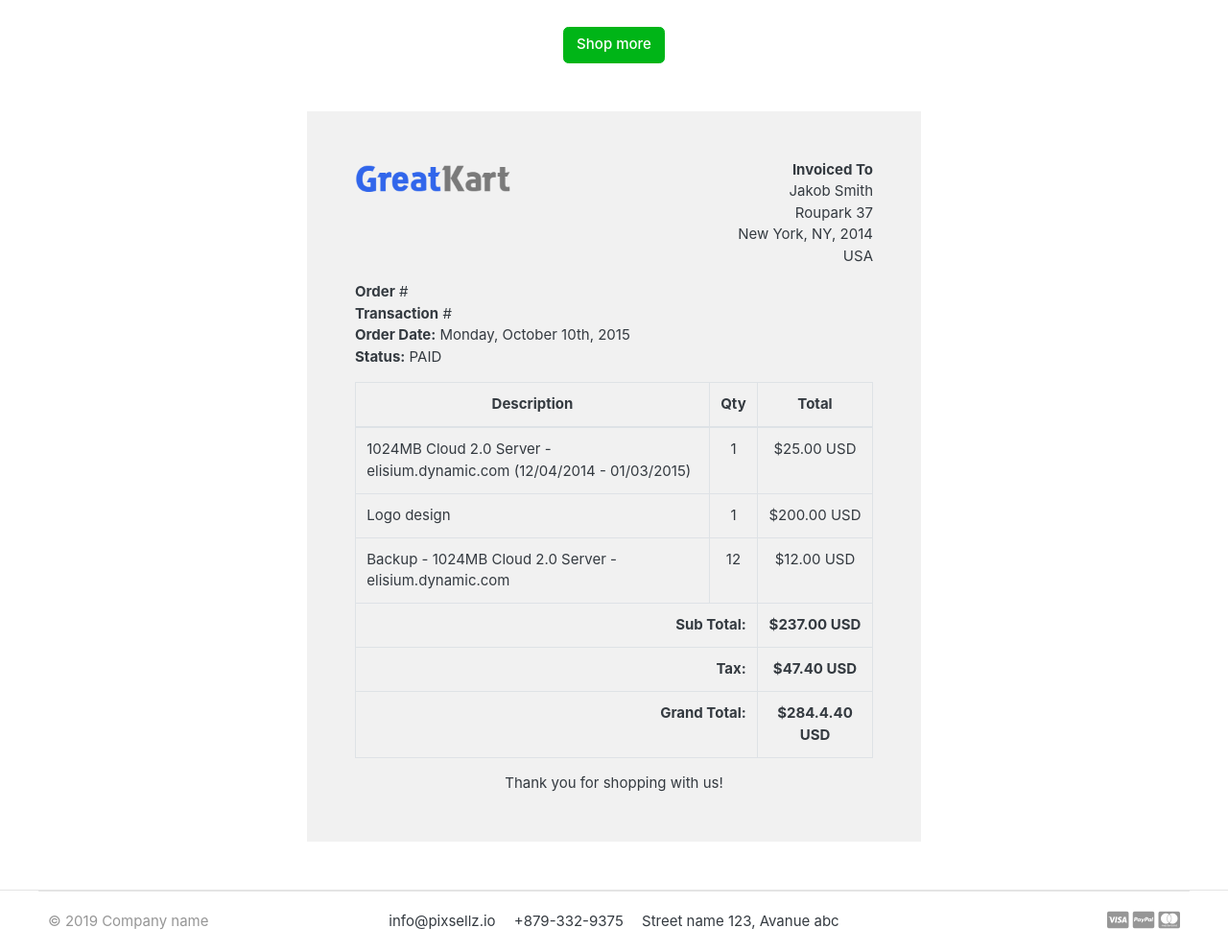
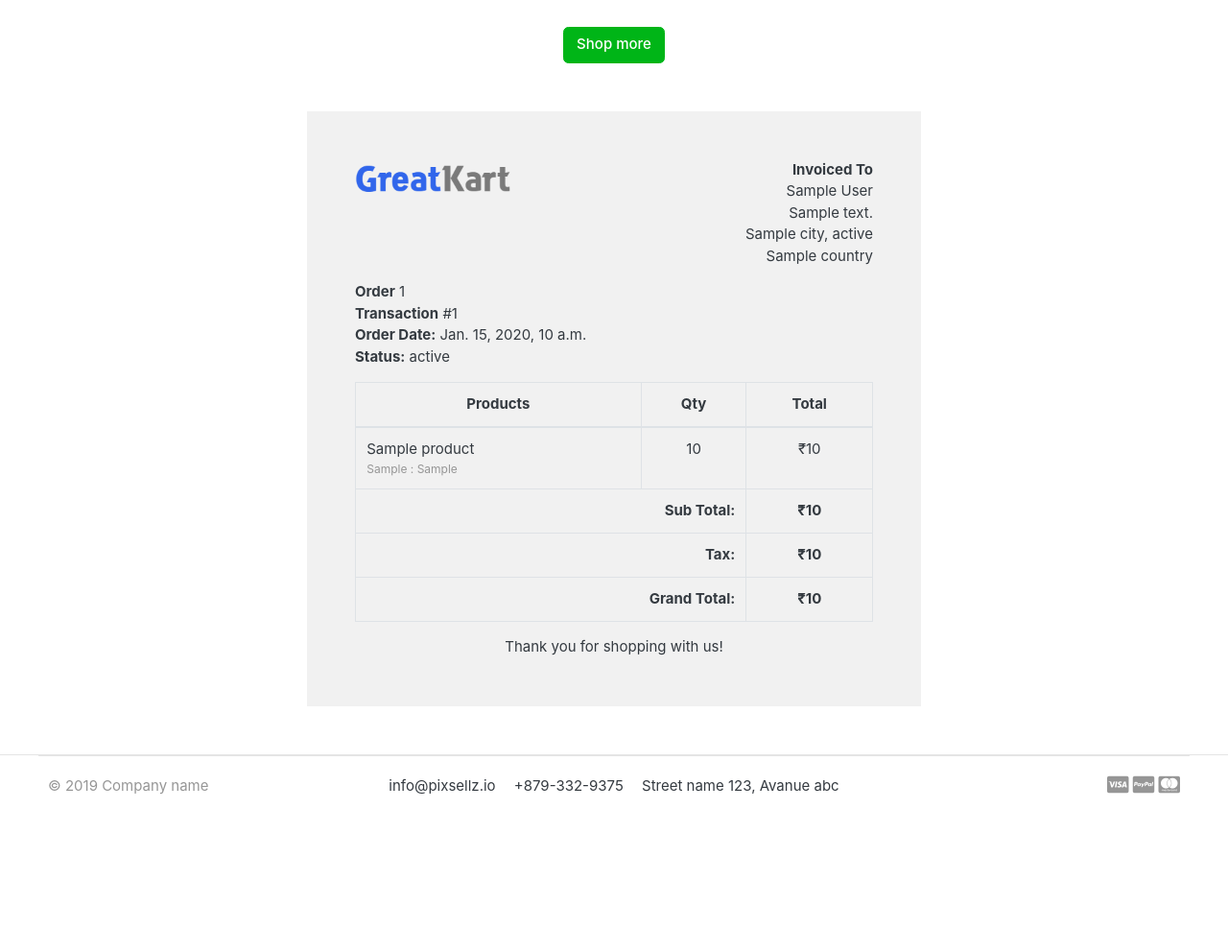
Before and after one commit to pragat-pandya/ecommerce-django, a Django app: template templates/orders/order_complete.html in a window 1280 px wide. Shown: the part 301-1293 px from the top of the page at 96% size. After the commit the page ends 1129 px from the top, so only its background shows below. Run offline with Django 4.2, Linux system fonts and the light colour scheme; the template is opened without the code that fills it: most values are stand-ins (such as "Sample title", 1, 10 or a date in 2020); some libraries are stand-ins or nearby versions; some web fonts are replaced.

Commit message:
Generate invoice on order completion.

```diff
--- a/templates/orders/order_complete.html
+++ b/templates/orders/order_complete.html
@@ -33,10 +33,10 @@
                             <div class="invoice-from">
                                 <ul class="list-unstyled text-right">
                                     <li><strong>Invoiced To</strong></li>
-                                    <li>Jakob Smith</li>
-                                    <li>Roupark 37</li>
-                                    <li>New York, NY, 2014</li>
-                                    <li>USA</li>
+                                    <li>{{ order.full_name }}</li>
+                                    <li>{{ order.full_address }}</li>
+                                    <li>{{ order.city }}, {{ order.state }}</li>
+                                    <li>{{ order.country }}</li>
                                 </ul>
                             </div>
                         </div>
@@ -46,10 +46,10 @@
                             <div class="invoice-details mt25">
                                 <div class="well">
                                     <ul class="list-unstyled mb0">
-                                        <li><strong>Order</strong> #</li>
-                                        <li><strong>Transaction</strong> #</li>
-                                        <li><strong>Order Date:</strong> Monday, October 10th, 2015</li>
-                                        <li><strong>Status:</strong> PAID</li>
+                                        <li><strong>Order</strong> {{ order_number }}</li>
+                                        <li><strong>Transaction</strong> #{{transID }}</li>
+                                        <li><strong>Order Date:</strong> {{ order.created_at }}</li>
+                                        <li><strong>Status:</strong> {{ payment.status }}</li>
                                     </ul>
                                 </div>
                             </div>
@@ -59,41 +59,41 @@
                                     <table class="table table-bordered">
                                         <thead>
                                             <tr>
-                                                <th class="per70 text-center">Description</th>
+                                                <th class="per70 text-center">Products</th>
                                                 <th class="per5 text-center">Qty</th>
                                                 <th class="per25 text-center">Total</th>
                                             </tr>
                                         </thead>
                                         <tbody>
+                                            {% for item in ordered_products %}
                                             <tr>
-                                                <td>1024MB Cloud 2.0 Server - elisium.dynamic.com (12/04/2014 - 01/03/2015)</td>
-                                                <td class="text-center">1</td>
-                                                <td class="text-center">$25.00 USD</td>
+                                                <td>{{ item.product.product_name }}
+                                                  <p class="text-muted small">
+                                                    {% if item.variations.all %}
+                                                      {% for i in item.variations.all %}
+                                                        {{ i.variation_category | capfirst }} : {{ i.variation_value | capfirst }} <br>
+                                                      {% endfor %}
+                                                    {% endif %}
+                                                  </p>
+                                                </td>
+                                                <td class="text-center">{{ item.quantity }}</td>
+                                                <td class="text-center">₹{{ item.product.price }}</td>
                                             </tr>
-                                            <tr>
-                                                <td>Logo design</td>
-                                                <td class="text-center">1</td>
-                                                <td class="text-center">$200.00 USD</td>
-                                            </tr>
-                                            <tr>
-                                                <td>Backup - 1024MB Cloud 2.0 Server - elisium.dynamic.com</td>
-                                                <td class="text-center">12</td>
-                                                <td class="text-center">$12.00 USD</td>
-                                            </tr>
+                                            {% endfor %}
                                         </tbody>
                                         <tfoot>
                                             <tr>
                                                 <th colspan="2" class="text-right">Sub Total:</th>
-                                                <th class="text-center">$237.00 USD</th>
+                                                <th class="text-center">₹{{ sub_total }}</th>
                                             </tr>
                                             <tr>
                                                 <th colspan="2" class="text-right">Tax:</th>
-                                                <th class="text-center">$47.40 USD</th>
+                                                <th class="text-center">₹{{ order.tax }}</th>
                                             </tr>
 
                                             <tr>
                                                 <th colspan="2" class="text-right">Grand Total:</th>
-                                                <th class="text-center">$284.4.40 USD</th>
+                                                <th class="text-center">₹{{ order.order_total }}</th>
                                             </tr>
                                         </tfoot>
                                     </table>
```
Also changed, not shown: orders/views.py (+21 -1 lines).
